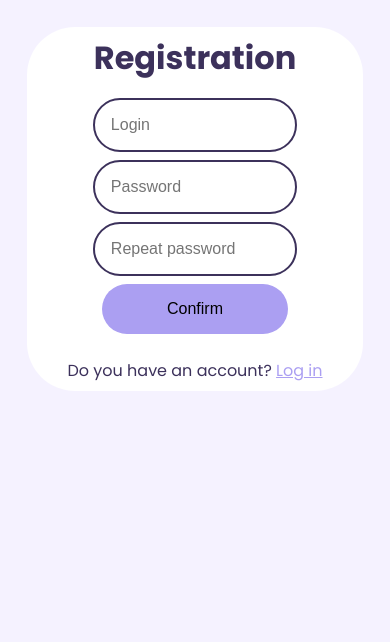
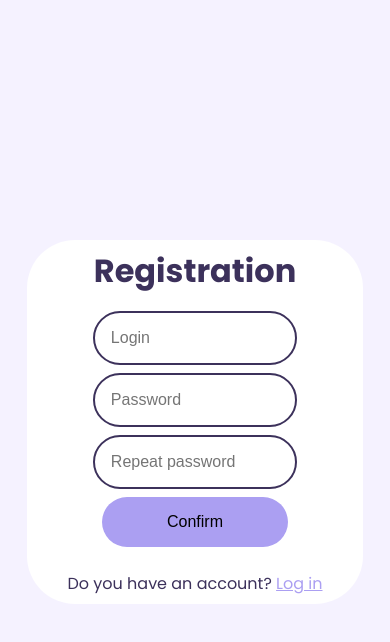
Before and after one commit to KlonChannel/social-network, a React (Create React App) app in the folder frontend/: page /registration in a window 390 px wide. Shown: the top 642 px of the page. Built offline with nearby package versions, Linux system fonts and the light colour scheme.

Commit message:
Registration form validation

```diff
--- a/frontend/src/components/Login/Login.jsx
+++ b/frontend/src/components/Login/Login.jsx
@@ -42,7 +42,7 @@ const Login = (props) => {
     const passwordHandler = (e) => {
         setPassword(e.target.value);
 
-        const validation = /^[a-zA-Z0-9_-]{5,15}$/;
+        const validation = /^[a-zA-Z0-9_-]{8,15}$/;
 
         if (!validation.test(String(e.target.value))) {
             if (e.target.value.length < 8 || e.target.value.length > 15) {
--- a/frontend/src/components/Registration/Registration.jsx
+++ b/frontend/src/components/Registration/Registration.jsx
@@ -1,24 +1,113 @@
-import React from 'react';
+import React, { useEffect, useState } from 'react';
+import {NavLink} from 'react-router-dom';
+
+import FormControl from '../common/FormControl/FormControl';
 
 import style from './Registration.module.css';
 
 const Registration = (props) => {
+    const [login, setLogin] = useState('');
+    const [password, setPassword] = useState('');
+    const [repeatPassword, setRepeatPassword] = useState('');
+    const [loginDirty, setLoginDirty] = useState(false);
+    const [passwordDirty, setPasswordDirty] = useState(false);
+    const [repeatPasswordDirty, setRepeatPasswordDirty] = useState(false);
+    const [loginError, setLoginError] = useState('Login cannot be empty');
+    const [passwordError, setPasswordError] = useState('Password cannot be empty');
+    const [repeatPasswordError, setRepeatPasswordError] = useState('Password cannot be empty');
+    const [formValid, setFormValid] = useState(false);
+
+    useEffect(() => {
+            if (loginError || passwordError || repeatPasswordError) {
+                setFormValid(false);
+            } else {
+                setFormValid(true);
+            }
+    }, [loginError, passwordError, repeatPasswordError]);
+
+    const loginHandler = (e) => {
+        setLogin(e.target.value);
+
+        const validation = /^[a-zA-Z0-9_-]{5,15}$/;
+
+        if (!validation.test(String(e.target.value))) {
+            if (e.target.value.length < 5 || e.target.value.length > 15) {
+                setLoginError('The login must be between 5 and 15 characters long.');
+            } else {
+                setLoginError('Invalid login format');
+            }
+        } else {
+            setLoginError('');
+        }
+    };
+
+    const passwordHandler = (e) => {
+        setPassword(e.target.value);
+
+        const validation = /^[a-zA-Z0-9_-]{8,15}$/;
+
+        if (!validation.test(String(e.target.value))) {
+            if (e.target.value.length < 8 || e.target.value.length > 15) {
+                setPasswordError('The password must be between 8 and 15 characters long.');
+            } else {
+                setPasswordError('Invalid password format');
+            }
+        } else {
+            setPasswordError('');
+        }
+    };
+
+    const repeatPasswordHandler = (e) => {
+        setRepeatPassword(e.target.value);
+
+        const validation = /^[a-zA-Z0-9_-]{8,15}$/;
+
+        if (!validation.test(String(e.target.value))) {
+            if (e.target.value.length < 8 || e.target.value.length > 15) {
+                setRepeatPasswordError('The password must be between 8 and 15 characters long.');
+            } else {
+                setRepeatPasswordError(`Passwords don't match`);
+            }
+        } else {
+            setRepeatPasswordError('');
+        }
+    };
+
+    const blurHandler = (e) => {
+        switch (e.target.name) {
+            case 'login':
+                setLoginDirty(true);
+                break;
+            case 'password':
+                setPasswordDirty(true);
+                break;
+            case 'passwordVerification':
+                setRepeatPasswordDirty(true);
+                break;
+        }
+    };
+
     return (
-        <div className={style.RegistrationWindow}>
-            <h2 className={style.h2}>Registration</h2>
+        <div className={style.registrationWindow}>
+            <div className={style.registrationBlock}>
+                <h2 className={style.h2}>Registration</h2>
 
-            <form className={style.registrationForm}>
-                <input name='login' placeholder='Login' />
+                <form className={style.registrationForm}>
+                    <input onChange={e => loginHandler(e)} value={login} onBlur={e => blurHandler(e)} name='login' placeholder='Login' />
+                    {(loginDirty && loginError) && <FormControl errorText={loginError} />}
 
-                <input name='password' type='password' placeholder='Password'></input>
+                    <input onChange={e => passwordHandler(e)} value={password} onBlur={e => blurHandler(e)} name='password' type='password' placeholder='Password'></input>
+                    {(passwordDirty && passwordError) && <FormControl errorText={passwordError} />}
 
-                <input name='passwordVerification' type='password' placeholder='Repeat password'></input>
+                    <input onChange={e => repeatPasswordHandler(e)} value={repeatPassword} onBlur={e => blurHandler(e)} name='passwordVerification' type='password' placeholder='Repeat password'></input>
+                    {(repeatPasswordDirty && repeatPasswordError) && <FormControl errorText={repeatPasswordError} />}
 
-                <button className={style.button}>Confirm</button>
-            </form>
+                    <button className={style.button}>Confirm</button>
+                </form>
 
-            Do you have an account? <a href='#'>Log in</a>
-        </div>
+                Do you have an account? <NavLink to='/login' href='#'>Log in</NavLink>
+            </div>
+        </div >
     )
 }
 
--- a/frontend/src/components/Registration/Registration.module.css
+++ b/frontend/src/components/Registration/Registration.module.css
@@ -1,8 +1,18 @@
-.RegistrationWindow {
+.registrationWindow {
+    display: flex;
+
+    justify-content: center;
+    align-items: center;
+
+    height: 98vh;
+}
+
+.registrationBlock {
     background-color: white;
 
-    margin: 5% 30%;
     padding: 2% 0;
+
+    width: 45%;
 
     display: inline-block;
 
@@ -69,20 +79,20 @@ a:hover, a:active {
 }
 
 @media (max-width: 1200px) {
-    .RegistrationWindow {
-        margin: 5% 30%;
+    .registrationBlock {
+        width: 50%;
     }
 }
 
 @media (max-width: 992px) {
-    .RegistrationWindow {
-        margin: 10% 20%;
+    .registrationBlock {
+        width: 60%;
     }
 }
 
 @media (max-width: 768px) {
-    .RegistrationWindow {
-        margin: 5% 10%;
+    .registrationBlock {
+        width: 70%;
     }
 
     .registrationForm input {
@@ -95,8 +105,8 @@ a:hover, a:active {
 }
 
 @media (max-width: 576px) {
-    .RegistrationWindow {
-        margin: 5% 5%;
+    .registrationBlock {
+        width: 90%;
     }
 
     .registrationForm input {
```
